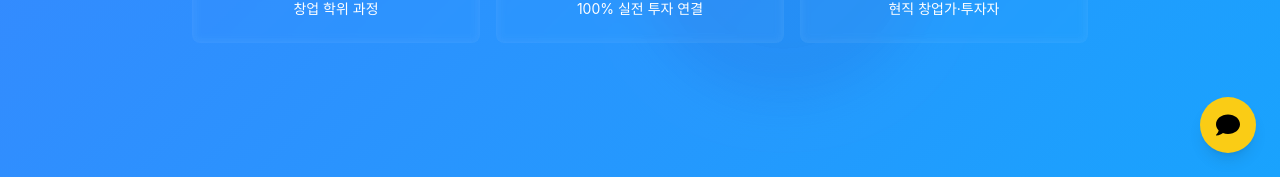
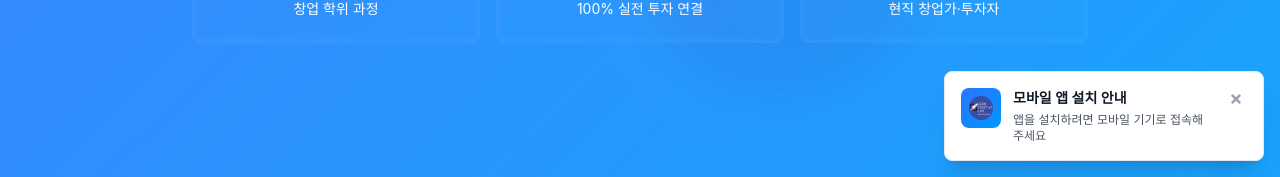
Before and after one commit to unvisr-code/startup-sejong, a Next.js app: page / in a window 1280 px wide. Shown: the part 623-800 px from the top of the page. Built offline with nearby package versions, Linux system fonts and the light colour scheme; no server answers; a web font is replaced by a local one.

Commit message:
footer non-click error fix & pc pop-up text change

```diff
--- a/components/Layout/Footer.tsx
+++ b/components/Layout/Footer.tsx
@@ -3,6 +3,17 @@ import Link from 'next/link';
 import { FaInstagram, FaYoutube, FaEnvelope, FaPhone, FaMapMarkerAlt } from 'react-icons/fa';
 
 const Footer = () => {
+  const scrollToSection = (sectionId: string) => {
+    const element = document.getElementById(sectionId);
+    if (element) {
+      const offsetTop = element.offsetTop - 80; // 헤더 높이 고려
+      window.scrollTo({
+        top: offsetTop,
+        behavior: 'smooth'
+      });
+    }
+  };
+
   return (
     <footer className="bg-gray-900 text-white">
       <div className="container-custom py-4 sm:py-6 md:py-8">
@@ -14,7 +25,7 @@ const Footer = () => {
                 <ul className="space-y-1">
                   <li>
                     <button
-                      onClick={() => document.getElementById('about')?.scrollIntoView({ behavior: 'smooth' })}
+                      onClick={() => scrollToSection('about')}
                       className="text-gray-400 hover:text-white transition-colors cursor-pointer text-left text-xs sm:text-sm"
                     >
                       전공소개
@@ -22,7 +33,7 @@ const Footer = () => {
                   </li>
                   <li>
                     <button
-                      onClick={() => document.getElementById('curriculum')?.scrollIntoView({ behavior: 'smooth' })}
+                      onClick={() => scrollToSection('curriculum')}
                       className="text-gray-400 hover:text-white transition-colors cursor-pointer text-left text-xs sm:text-sm"
                     >
                       교육과정
@@ -30,7 +41,7 @@ const Footer = () => {
                   </li>
                   <li>
                     <button
-                      onClick={() => document.getElementById('process')?.scrollIntoView({ behavior: 'smooth' })}
+                      onClick={() => scrollToSection('process')}
                       className="text-gray-400 hover:text-white transition-colors cursor-pointer text-left text-xs sm:text-sm"
                     >
                       지원절차
@@ -38,7 +49,7 @@ const Footer = () => {
                   </li>
                   <li>
                     <button
-                      onClick={() => document.getElementById('contact')?.scrollIntoView({ behavior: 'smooth' })}
+                      onClick={() => scrollToSection('contact')}
                       className="text-gray-400 hover:text-white transition-colors cursor-pointer text-left text-xs sm:text-sm"
                     >
                       문의하기
--- a/components/PWA/InstallPrompt.tsx
+++ b/components/PWA/InstallPrompt.tsx
@@ -16,7 +16,7 @@ const InstallPrompt: React.FC = () => {
   const [isInstalled, setIsInstalled] = useState(false);
   const [isClient, setIsClient] = useState(false);
   const [showManualGuide, setShowManualGuide] = useState(false);
-  const [browserInfo, setBrowserInfo] = useState({ isIOS: false, isSafari: false, isAndroid: false, isChrome: false });
+  const [browserInfo, setBrowserInfo] = useState({ isIOS: false, isSafari: false, isAndroid: false, isChrome: false, isMobile: false, isPC: false });
 
   useEffect(() => {
     setIsClient(true);
@@ -24,11 +24,14 @@ const InstallPrompt: React.FC = () => {
 
     // Detect browser and platform
     const userAgent = navigator.userAgent.toLowerCase();
+    const isMobileDevice = /iphone|ipad|ipod|android|mobile/.test(userAgent);
     const browserData = {
       isIOS: /iphone|ipad|ipod/.test(userAgent),
       isSafari: /safari/.test(userAgent) && !/chrome/.test(userAgent),
       isAndroid: /android/.test(userAgent),
-      isChrome: /chrome/.test(userAgent) && !/edg/.test(userAgent)
+      isChrome: /chrome/.test(userAgent) && !/edg/.test(userAgent),
+      isMobile: isMobileDevice,
+      isPC: !isMobileDevice
     };
     setBrowserInfo(browserData);
 
@@ -52,7 +55,12 @@ const InstallPrompt: React.FC = () => {
 
     // For browsers that don't support beforeinstallprompt
     // Show manual guide after some time
-    if (browserData.isIOS && browserData.isSafari) {
+    if (browserData.isPC) {
+      // Show mobile access guide for PC users
+      setTimeout(() => {
+        setShowManualGuide(true);
+      }, 5000); // Show after 5 seconds for PC users
+    } else if (browserData.isIOS && browserData.isSafari) {
       setTimeout(() => {
         const isStandalone = (window.navigator as any).standalone === true;
         if (!isStandalone) {
@@ -64,13 +72,6 @@ const InstallPrompt: React.FC = () => {
       setTimeout(() => {
         setShowManualGuide(true);
       }, 15000); // Show after 15 seconds for Android non-Chrome users
-    } else if (!browserData.isChrome && !browserData.isSafari) {
-      // For other browsers that might not support auto-install
-      setTimeout(() => {
-        if (!deferredPrompt) {
-          setShowManualGuide(true);
-        }
-      }, 20000); // Show after 20 seconds if no auto-prompt
     }
 
     // Listen for app installed
@@ -150,12 +151,14 @@ const InstallPrompt: React.FC = () => {
             </div>
             <div className="flex-1 min-w-0">
               <h3 className="font-semibold text-gray-900 text-sm">
-                {showAutoPrompt ? '앱으로 설치하기' :
+                {browserInfo.isPC ? '모바일 앱 설치 안내' :
+                 showAutoPrompt ? '앱으로 설치하기' :
                  browserInfo.isIOS ? '아이폰에 앱 추가하기' :
                  browserInfo.isAndroid ? '안드로이드에 앱 추가하기' : '앱으로 설치하기'}
               </h3>
               <p className="text-gray-600 text-xs mt-1">
-                {showAutoPrompt ? '홈 화면에 추가하여 푸시 알림을 받고 더 편리하게 이용하세요' :
+                {browserInfo.isPC ? '앱을 설치하려면 모바일 기기로 접속해주세요' :
+                 showAutoPrompt ? '홈 화면에 추가하여 푸시 알림을 받고 더 편리하게 이용하세요' :
                  browserInfo.isIOS ? '홈 화면에 추가하면 푸시 알림을 받을 수 있습니다' :
                  '앱을 설치하면 푸시 알림을 받을 수 있습니다'}
               </p>
@@ -168,7 +171,10 @@ const InstallPrompt: React.FC = () => {
             </button>
           </div>
 
-          {showAutoPrompt ? (
+          {browserInfo.isPC ? (
+            // PC에서는 안내 메시지만 표시 (버튼 없음)
+            null
+          ) : showAutoPrompt ? (
             <div className="flex gap-2 mt-3">
               <button
                 onClick={handleInstallClick}
```
